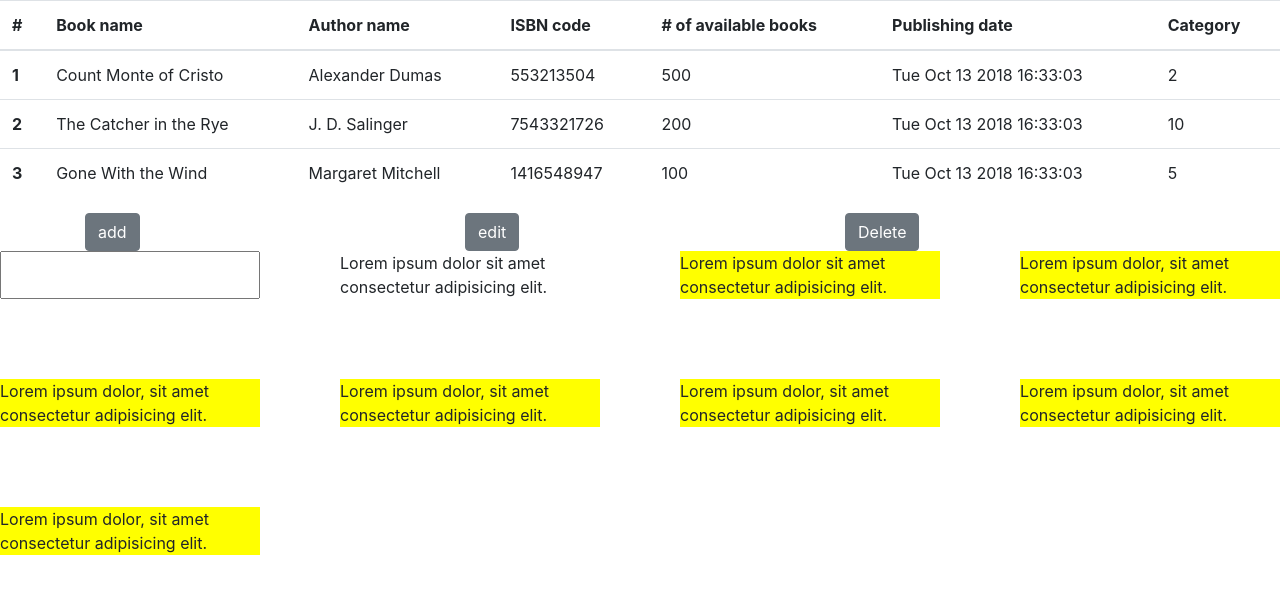
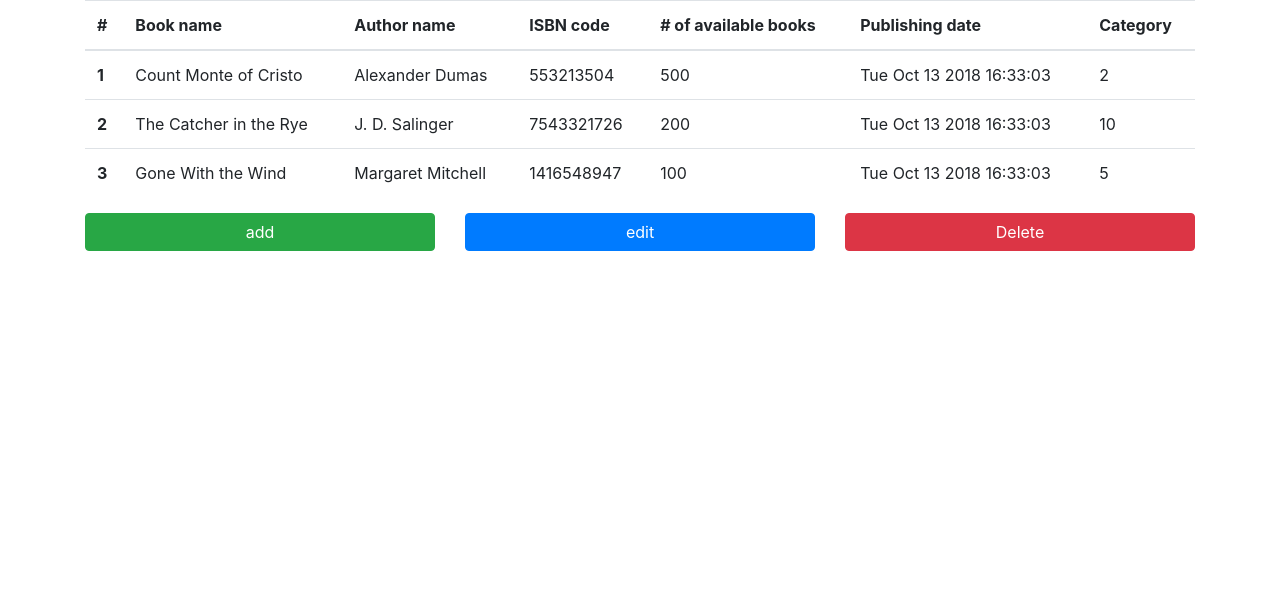
Before and after one commit to snosirov1/books-library, an Angular app: page /book/1 in a window 1280 px wide. Before the commit this address led to /. Shown: the top 594 px of the page. Built offline with nearby package versions, Linux system fonts and the light colour scheme.

Commit message:
Added navigatable functionality

```diff
--- a/src/app/app-routing.module.ts
+++ b/src/app/app-routing.module.ts
@@ -1,7 +1,18 @@
 import { NgModule } from '@angular/core';
 import { Routes, RouterModule } from '@angular/router';
+import { BooksListComponent } from './books-list/books-list.component';
 
-const routes: Routes = [];
+const routes: Routes = [
+  {
+    path: 'book',
+    children: [
+      {
+        path: ':id',
+        component: BooksListComponent
+      }
+    ]
+  },
+];
 
 @NgModule({
   imports: [RouterModule.forRoot(routes)],
--- a/src/app/books-list/books-list.component.html
+++ b/src/app/books-list/books-list.component.html
@@ -1,6 +1,8 @@
+<div class="container">
 
+  <!-- Table -->
   <div class="table-responsive">
-    <table class="table">
+    <table class="table table-hover">
         <thead>
           <tr>
             <th scope="col">#</th>
@@ -13,7 +15,7 @@
           </tr>
         </thead>
         <tbody>
-          <tr *ngFor="let book of listOfBooks">
+          <tr *ngFor="let book of listOfBooks" (click)="selectABook(book)">
             <th scope="row">{{book.id}}</th>
             <td>{{book.name}}</td>
             <td>{{book.author}}</td>
@@ -24,60 +26,17 @@
           </tr>
         </tbody>
     </table>
-      <div class="container">
+  </div>
+
   <div class="row">
     <div class="col">
-                <button type="button" class="btn btn-secondary">add</button>
+      <button type="button" class="btn btn-success w-100">add</button>
     </div>
     <div class="col">
-                <button type="button" class="btn btn-secondary">edit</button>
+      <button type="button" class="btn btn-primary w-100">edit</button>
     </div>
     <div class="col">
-                <button type="button" class="btn btn-secondary">Delete</button>
+      <button type="button" class="btn btn-danger w-100">Delete</button>
     </div>
   </div>
 </div>
-        <div class="wrapper">
-          <input type="book id">
-            Lorem ipsum dolor sit amet consectetur adipisicing elit.
-
-          <div>
-            Lorem ipsum dolor sit amet consectetur adipisicing elit.
-          </div>
-          <div>
-            Lorem ipsum dolor, sit amet consectetur adipisicing elit.
-          </div>
-          <div>
-              Lorem ipsum dolor, sit amet consectetur adipisicing elit.
-          </div>
-          <div>
-              Lorem ipsum dolor, sit amet consectetur adipisicing elit.
-          </div>
-          <div>
-              Lorem ipsum dolor, sit amet consectetur adipisicing elit.
-          </div>
-          <div>
-              Lorem ipsum dolor, sit amet consectetur adipisicing elit.
-          </div>
-          <div>
-              Lorem ipsum dolor, sit amet consectetur adipisicing elit.
-          </div>
-        </div>
-        <head>
-          <style>
-            .wrapper {
-              display: grid;
-              grid-template-columns: repeat(4, 4fr);
-              grid-gap: 5em;
-              grid-auto-rows: ;
-
-            }
-            ,.wrapper > div{
-              background: :#eee;
-              padding:1em;
-            }
-            .wrapper > div{
-              background: yellow;
-            }
-          </style>
-        </head>
--- a/src/app/books-list/books-list.component.ts
+++ b/src/app/books-list/books-list.component.ts
@@ -1,18 +1,20 @@
 import { Component, OnInit } from '@angular/core';
+import { Router } from '@angular/router';
 
 @Component({
   selector: 'app-books-list',
   templateUrl: './books-list.component.html',
   styleUrls: ['./books-list.component.scss']
 })
+
 export class BooksListComponent implements OnInit {
-  listOfBooks = [
+  listOfBooks: Array<Book> = [
     {
       id: 1,
       name: 'Count Monte of Cristo',
       author: 'Alexander Dumas',
       ISBNCode: 553213504,
-      totalAmount:2,
+      totalAmount: 2,
       publishDate: 'Tue Oct 13 2018 16:33:03',
       category: 'fiction',
       issuedAmount: 500,
@@ -22,7 +24,7 @@ export class BooksListComponent implements OnInit {
       name: 'The Catcher in the Rye',
       author: 'J. D. Salinger',
       ISBNCode: 7543321726,
-      totalAmount:10,
+      totalAmount: 10,
       publishDate: 'Tue Oct 13 2018 16:33:03',
       category: 'fiction',
       issuedAmount: 200,
@@ -40,7 +42,11 @@ export class BooksListComponent implements OnInit {
   ]
 
 
-  constructor() { }
+  constructor(private router: Router) { }
 
   ngOnInit() {}
+
+  selectABook(book: Book) {
+    this.router.navigate(['book', book.id]);
+  }
 }
```
Also changed, not shown: src/app/interface.d.ts (added, +20 -0 lines). Lines whose indentation alone changed are shown as unchanged.
